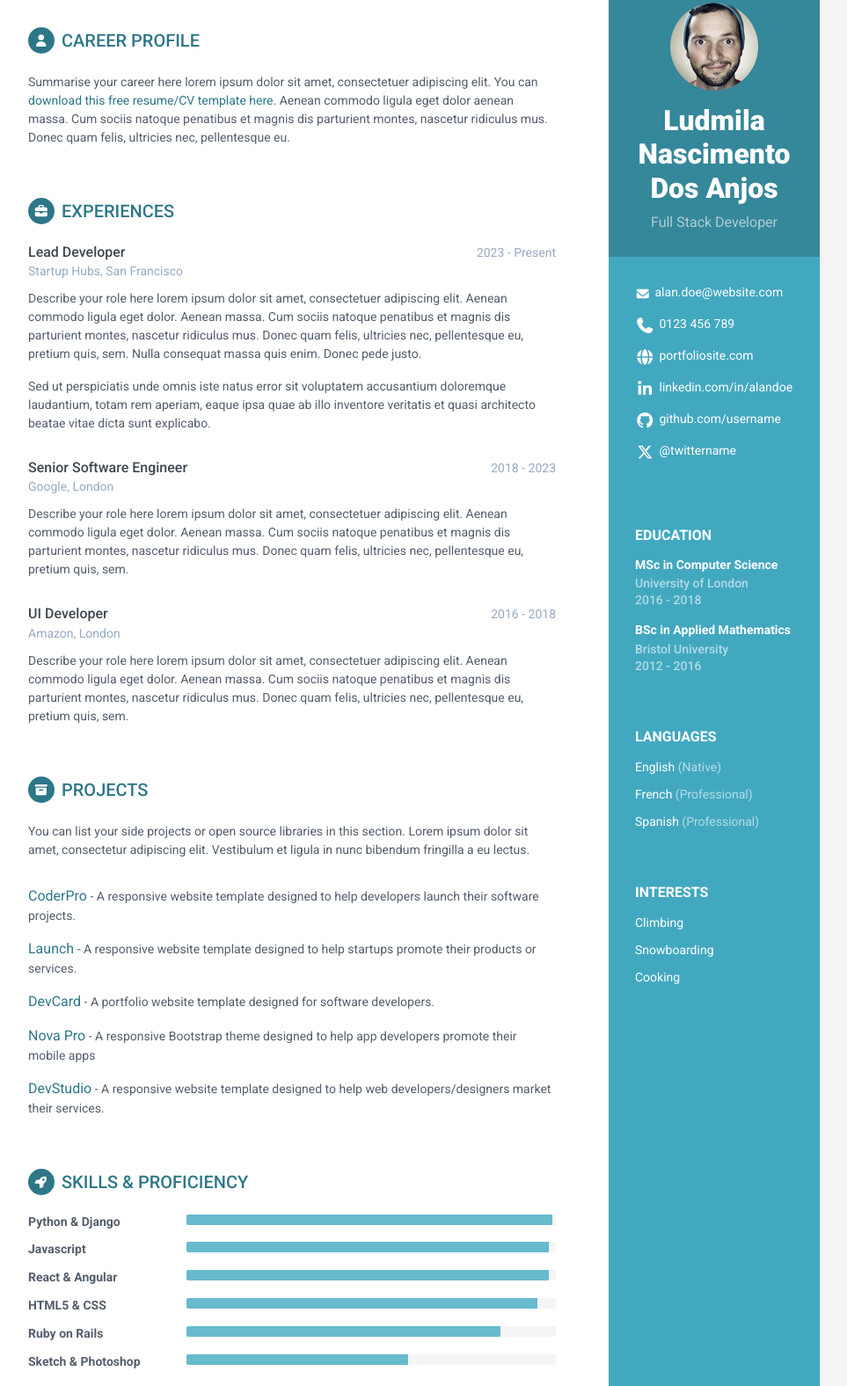
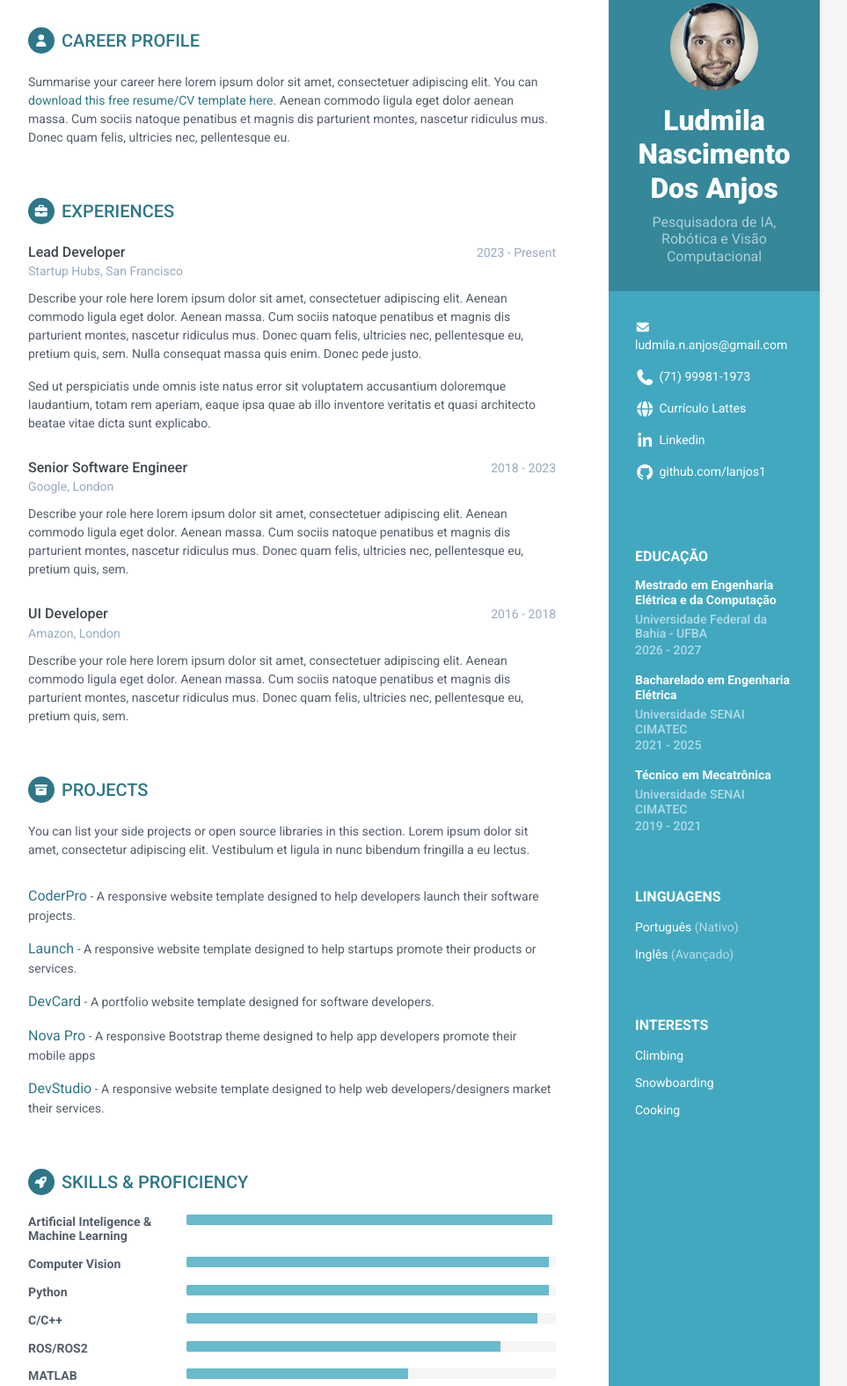
Before and after one commit to lanjos1/lanjos1.github.io, a plain HTML site: page index.html in a window 1280 px wide. Shown: the part 75-1651 px from the top of the page at 88% size, without its empty margins (188-1151 px from the left). Drawn offline with Linux system fonts and the light colour scheme.

Commit message:
modify idex

```diff
--- a/index.html
+++ b/index.html
@@ -26,39 +26,42 @@
             <div class="profile-container">
                 <img class="profile" src="assets/images/profile.png" alt="" />
                 <h1 class="name">Ludmila Nascimento Dos Anjos</h1>
-                <h3 class="tagline">Full Stack Developer</h3>
+                <h3 class="tagline">Pesquisadora de IA, Robótica e Visão Computacional</h3>
             </div><!--//profile-container-->
 
             <div class="contact-container container-block">
                 <ul class="list-unstyled contact-list">
-                    <li class="email"><i class="fa-solid fa-envelope"></i><a href="mailto: yourname@email.com">alan.doe@website.com</a></li>
-                    <li class="phone"><i class="fa-solid fa-phone"></i><a href="tel:0123 456 789">0123 456 789</a></li>
-                    <li class="website"><i class="fa-solid fa-globe"></i><a href="https://themes.3rdwavemedia.com/bootstrap-templates/resume/orbit-free-resume-cv-bootstrap-theme-for-developers/" target="_blank">portfoliosite.com</a></li>
-                    <li class="linkedin"><i class="fa-brands fa-linkedin-in"></i><a href="#" target="_blank">linkedin.com/in/alandoe</a></li>
-                    <li class="github"><i class="fa-brands fa-github"></i><a href="#" target="_blank">github.com/username</a></li>
-                    <li class="twitter"><i class="fa-brands fa-x-twitter"></i><a href="https://twitter.com/3rdwave_themes" target="_blank">@twittername</a></li>
+                    <li class="email"><i class="fa-solid fa-envelope"></i><a href="mailto: yourname@email.com">ludmila.n.anjos@gmail.com</a></li>
+                    <li class="phone"><i class="fa-solid fa-phone"></i><a href="tel:0123 456 789">(71) 99981-1973</a></li>
+                    <li class="website"><i class="fa-solid fa-globe"></i><a href="http://lattes.cnpq.br/6025623206356217" target="_blank">Currículo Lattes</a></li>
+                    <li class="linkedin"><i class="fa-brands fa-linkedin-in"></i><a href="https://www.linkedin.com/in/ludmila-anjos-a08a73212/" target="_blank">Linkedin</a></li>
+                    <li class="github"><i class="fa-brands fa-github"></i><a href="https://github.com/lanjos1" target="_blank">github.com/lanjos1</a></li>
                 </ul>
             </div><!--//contact-container-->
             <div class="education-container container-block">
-                <h2 class="container-block-title">Education</h2>
+                <h2 class="container-block-title">Educação</h2>
                 <div class="item">
-                    <h4 class="degree">MSc in Computer Science</h4>
-                    <h5 class="meta">University of London</h5>
-	                    <div class="time">2016 - 2018</div>
+                    <h4 class="degree">Mestrado em Engenharia Elétrica e da Computação</h4>
+                    <h5 class="meta">Universidade Federal da Bahia - UFBA</h5>
+	                    <div class="time">2026 - 2027</div>
                 </div><!--//item-->
                 <div class="item">
-                    <h4 class="degree">BSc in Applied Mathematics</h4>
-                    <h5 class="meta">Bristol University</h5>
-                    <div class="time">2012 - 2016</div>
+                    <h4 class="degree">Bacharelado em Engenharia Elétrica</h4>
+                    <h5 class="meta">Universidade SENAI CIMATEC</h5>
+                    <div class="time">2021 - 2025</div>
+                </div><!--//item-->
+                <div class="item">
+                    <h4 class="degree">Técnico em Mecatrônica</h4>
+                    <h5 class="meta">Universidade SENAI CIMATEC</h5>
+                    <div class="time">2019 - 2021</div>
                 </div><!--//item-->
             </div><!--//education-container-->
 
             <div class="languages-container container-block">
-                <h2 class="container-block-title">Languages</h2>
+                <h2 class="container-block-title">Linguagens</h2>
                 <ul class="list-unstyled interests-list">
-                    <li>English <span class="lang-desc">(Native)</span></li>
-                    <li>French <span class="lang-desc">(Professional)</span></li>
-                    <li>Spanish <span class="lang-desc">(Professional)</span></li>
+                    <li>Português <span class="lang-desc">(Nativo)</span></li>
+                    <li>Inglês <span class="lang-desc">(Avançado)</span></li>
                 </ul>
             </div><!--//interests-->
 
@@ -156,42 +159,42 @@
                 <h2 class="section-title"><span class="icon-holder"><i class="fa-solid fa-rocket"></i></span>Skills &amp; Proficiency</h2>
                 <div class="skillset">
                     <div class="item">
-                        <h3 class="level-title">Python &amp; Django</h3>
+                        <h3 class="level-title">Artificial Inteligence &amp; Machine Learning</h3>
                         <div class="progress level-bar">
 						    <div class="progress-bar theme-progress-bar" role="progressbar" style="width: 99%" aria-valuenow="99" aria-valuemin="0" aria-valuemax="100"></div>
 						</div>
                     </div><!--//item-->
 
                     <div class="item">
-                        <h3 class="level-title">Javascript</h3>
+                        <h3 class="level-title">Computer Vision</h3>
                         <div class="progress level-bar">
 						    <div class="progress-bar theme-progress-bar" role="progressbar" style="width: 98%" aria-valuenow="98" aria-valuemin="0" aria-valuemax="100"></div>
 						</div>
                     </div><!--//item-->
 
                     <div class="item">
-                        <h3 class="level-title">React &amp; Angular</h3>
+                        <h3 class="level-title">Python</h3>
                         <div class="progress level-bar">
 						    <div class="progress-bar theme-progress-bar" role="progressbar" style="width: 98%" aria-valuenow="98" aria-valuemin="0" aria-valuemax="100"></div>
 						</div>
                     </div><!--//item-->
 
                     <div class="item">
-                        <h3 class="level-title">HTML5 &amp; CSS</h3>
+                        <h3 class="level-title">C/C++</h3>
                         <div class="progress level-bar">
 							    <div class="progress-bar theme-progress-bar" role="progressbar" style="width: 95%" aria-valuenow="95" aria-valuemin="0" aria-valuemax="100"></div>
 						</div>
                     </div><!--//item-->
 
                     <div class="item">
-                        <h3 class="level-title">Ruby on Rails</h3>
+                        <h3 class="level-title">ROS/ROS2</h3>
                         <div class="progress level-bar">
 						    <div class="progress-bar theme-progress-bar" role="progressbar" style="width: 85%" aria-valuenow="85" aria-valuemin="0" aria-valuemax="100"></div>
 						</div>
                     </div><!--//item-->
 
                     <div class="item">
-                        <h3 class="level-title">Sketch &amp; Photoshop</h3>
+                        <h3 class="level-title">MATLAB</h3>
                         <div class="progress level-bar">
 						    <div class="progress-bar theme-progress-bar" role="progressbar" style="width: 60%" aria-valuenow="60" aria-valuemin="0" aria-valuemax="100"></div>
 						</div>
```
